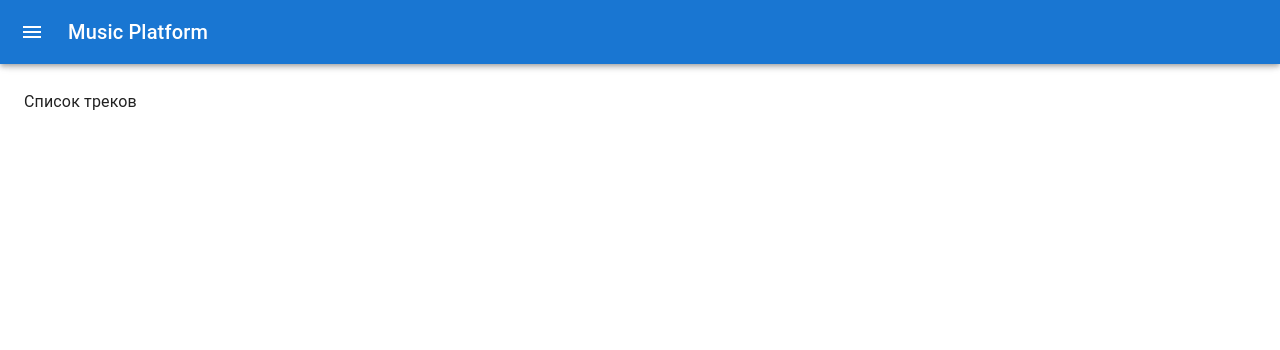
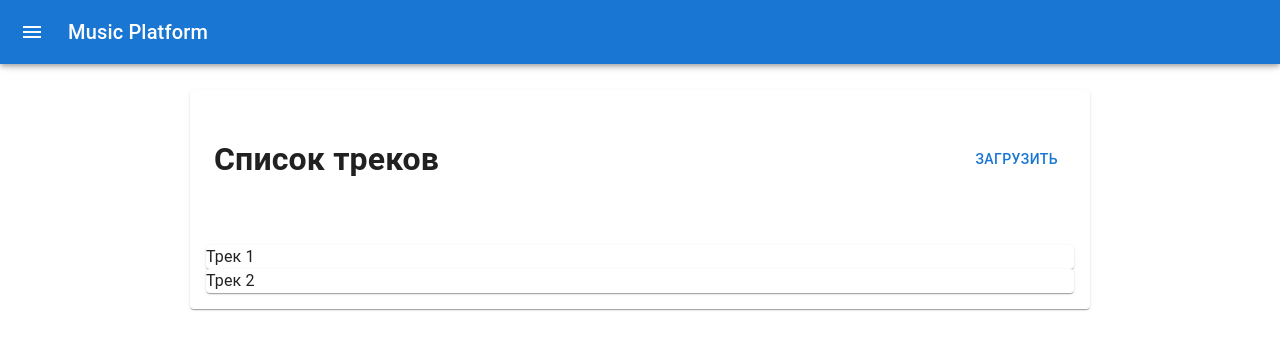
Before and after one commit to chopsqd/fullstack-ssr, a Next.js app in the folder client/: page /tracks in a window 1280 px wide. Shown: the top 350 px of the page. Built offline with nearby package versions, Linux system fonts and the light colour scheme.

Commit message:
Added a page with a track list

```diff
--- /dev/null
+++ b/client/components/TrackItem.tsx
@@ -0,0 +1,18 @@
+import React from 'react';
+import {ITrack} from "../types/track";
+import {Card} from "@mui/material";
+
+interface TrackItemProps {
+    track: ITrack
+    active?: boolean
+}
+
+const TrackItem: React.FC<TrackItemProps> = ({track, active = false}) => {
+    return (
+        <Card>
+            {track.name}
+        </Card>
+    );
+};
+
+export default TrackItem;
--- /dev/null
+++ b/client/components/TrackList.tsx
@@ -0,0 +1,25 @@
+import React from 'react';
+import {ITrack} from "../types/track";
+import {Grid, Box} from "@mui/material";
+import TrackItem from "./TrackItem";
+
+interface TrackListProps {
+    tracks: ITrack[]
+}
+
+const TrackList: React.FC<TrackListProps> = ({tracks}) => {
+    return (
+        <Grid container direction={"column"}>
+            <Box p={2}>
+                {tracks.map(track =>
+                    <TrackItem
+                        key={track._id}
+                        track={track}
+                    />
+                )}
+            </Box>
+        </Grid>
+    );
+};
+
+export default TrackList;
--- a/client/layout/MainLayout.tsx
+++ b/client/layout/MainLayout.tsx
@@ -10,7 +10,7 @@
     return (
         <>
             <Navbar/>
-            <Container style={{margin: '90px 0'}}>
+            <Container style={{margin: '90px auto'}}>
                 {children}
             </Container>
         </>
--- a/client/pages/tracks/index.tsx
+++ b/client/pages/tracks/index.tsx
@@ -1,10 +1,34 @@
 import React from 'react';
 import MainLayout from "../../layout/MainLayout";
+import {Card, Button, Grid, Box} from "@mui/material";
+import {useRouter} from "next/router";
+import {ITrack} from "../../types/track";
+import TrackList from "../../components/TrackList";
 
 const Index = () => {
+    const router = useRouter()
+    const tracks: ITrack[] = [
+        {_id: '1', name: 'Трек 1', artist: 'Исполнитель 1', text: 'Text example', comments: [], listens: 5, audio: 'http://localhost:5000/audio/1671550986996.mp3', picture: 'http://localhost:5000/image/1671550987000.jpg'},
+        {_id: '2', name: 'Трек 2', artist: 'Исполнитель 2', text: 'Text example 2', comments: [], listens: 3, audio: 'http://localhost:5000/audio/1671550986996.mp3', picture: 'http://localhost:5000/image/1671550987000.jpg'},
+    ]
+
     return (
         <MainLayout>
-            Список треков
+            <Grid container justifyContent="center">
+                <Card style={{width: 900}}>
+                    <Box p={3}>
+                        <Grid container justifyContent={"space-between"}>
+                            <h1>Список треков</h1>
+                            <Button
+                                onClick={() => router.push('/tracks/create')}
+                            >
+                                Загрузить
+                            </Button>
+                        </Grid>
+                    </Box>
+                    <TrackList tracks={tracks}/>
+                </Card>
+            </Grid>
         </MainLayout>
     );
 };
--- /dev/null
+++ b/client/types/track.ts
@@ -0,0 +1,16 @@
+export interface IComment {
+    _id: string
+    username: string
+    text: string
+}
+
+export interface ITrack {
+    _id: string
+    name: string
+    artist: string
+    text: string
+    listens: number
+    picture: string
+    audio: string
+    comments: IComment[]
+}
```
Also changed, not shown: client/pages/tracks/create.tsx (added, +12 -0 lines).
